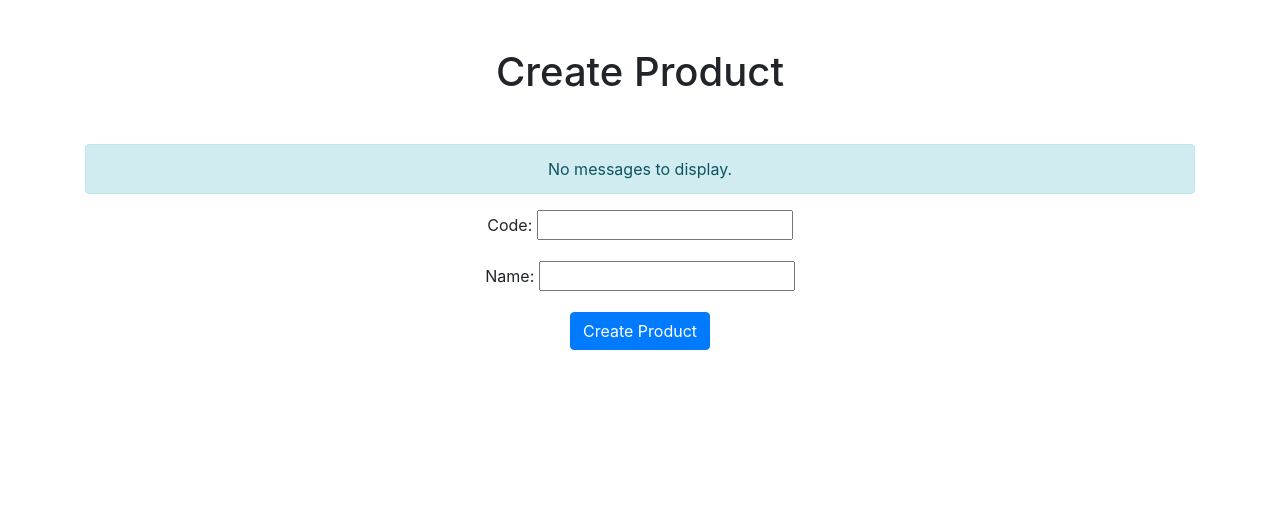
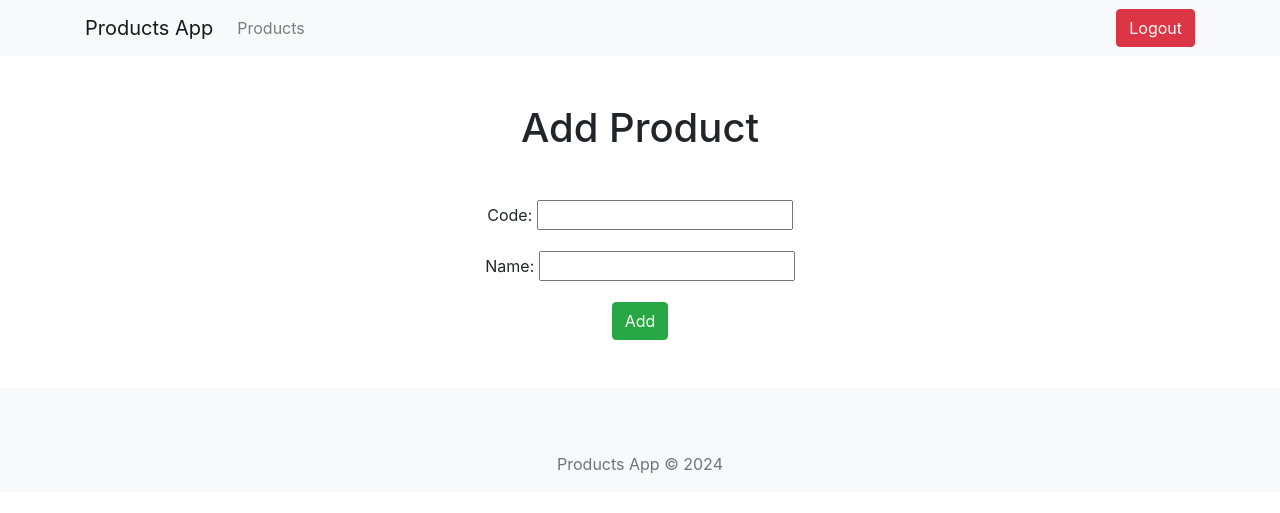
Before and after one commit to Ahmedmaghrapy11/django-product-test, a Django app: page /create in a window 1280 px wide. Shown: the top 513 px of the page. Run offline with Django 5.2, Linux system fonts and the light colour scheme; the visitor is signed in with stand-in values (Sample User, id 1); some libraries are stand-ins or nearby versions.

Commit message:
make base template | make edit & delete products | modify front-end

```diff
--- a/main_app/models.py
+++ b/main_app/models.py
@@ -3,7 +3,7 @@ from django.contrib.auth.models import User
 
 class Product(models.Model):
     user = models.ForeignKey(User, on_delete=models.CASCADE)
-    code = models.CharField(max_length=50, unique=True)
+    code = models.CharField(max_length=50)
     name = models.CharField(max_length=100)
 
     def __str__(self):
--- /dev/null
+++ b/main_app/templates/base.html
@@ -0,0 +1,53 @@
+<!DOCTYPE html>
+<html lang="en">
+<head>
+    <meta charset="UTF-8">
+    <meta name="viewport" content="width=device-width, initial-scale=1.0">
+    <title>{% block title %}Products App{% endblock %}</title>
+    <!-- Bootstrap CSS -->
+    <link href="https://stackpath.bootstrapcdn.com/bootstrap/4.5.2/css/bootstrap.min.css" rel="stylesheet">
+    <style>
+    </style>
+</head>
+<body>
+    <nav class="navbar navbar-expand-lg navbar-light bg-light">
+        <div class="container">
+            <button class="navbar-toggler" type="button" data-toggle="collapse" data-target="#navbarSupportedContent" aria-controls="navbarSupportedContent" aria-expanded="false" aria-label="Toggle navigation">
+                <span class="navbar-toggler-icon"></span>
+            </button>
+            <a class="navbar-brand" href="{% url 'products_list' %}">Products App</a>
+            <div class="collapse navbar-collapse" id="navbarSupportedContent">
+                <ul class="navbar-nav mr-auto">
+                    <li class="nav-item">
+                        <a class="nav-link" href="{% url 'products_list' %}">Products</a>
+                    </li>
+                </ul>
+                <ul class="navbar-nav ml-auto">
+                    <li class="nav-item">
+                        <form action="{% url 'logout' %}" method="post">
+                            {% csrf_token %}
+                            <button type="submit" class="btn btn-danger">Logout</button>
+                        </form>
+                    </li>
+                </ul>
+            </div>
+        </div>
+    </nav>
+
+    <div class="container">
+        {% block content %}
+
+        {% endblock %}
+    </div>
+
+    <footer class="footer mt-auto py-3 bg-light">
+        <div class="container text-center mt-5">
+            <span class="text-muted">Products App &copy; {% now "Y" %}</span>
+        </div>
+    </footer>
+
+    <script src="https://code.jquery.com/jquery-3.5.1.slim.min.js"></script>
+    <script src="https://cdn.jsdelivr.net/npm/@popperjs/core@2.5.4/dist/umd/popper.min.js"></script>
+    <script src="https://stackpath.bootstrapcdn.com/bootstrap/4.5.2/js/bootstrap.min.js"></script>
+</body>
+</html>
--- a/main_app/templates/products/create_product.html
+++ b/main_app/templates/products/create_product.html
@@ -1,28 +1,14 @@
-<!-- create_product.html -->
+{% extends 'base.html' %}
+{% block title %} Add Product {% endblock %}
+{% block content %}
+<h1 class="text-center m-5">Add Product</h1>
+{% if messages %}
+    {% for message in messages %}
+        <div class="alert alert-{{ message.tags }}">{{ message }}</div>
+    {% endfor %}
+{% endif %}
 
-<!DOCTYPE html>
-<html lang="en">
-  <head>
-    <meta charset="UTF-8" />
-    <meta name="viewport" content="width=device-width, initial-scale=1.0" />
-    <title>Create Product</title>
-    <!-- Bootstrap CSS -->
-    <link
-      href="https://stackpath.bootstrapcdn.com/bootstrap/4.5.2/css/bootstrap.min.css"
-      rel="stylesheet"
-    />
-  </head>
-  <body>
-    <div class="container">
-      <h1 class="text-center m-5">Create Product</h1>
-      <div class="text-center">
-        {% if messages %} {% for message in messages %}
-        <div class="alert alert-{{ message.tags }}" role="alert">
-          {{ message }}
-        </div>
-        {% endfor %} {% else %}
-        <div class="alert alert-info" role="alert">No messages to display.</div>
-        {% endif %}
+  <div class="text-center m-5">
     <form method="post">
       {% csrf_token %}
       <div class="form-group">
@@ -31,9 +17,7 @@
       <div class="form-group">
         {{ form.name.label_tag }} {{ form.name }}
       </div>
-          <button type="submit" class="btn btn-primary">Create Product</button>
+      <button type="submit" class="btn btn-success">Add</button>
     </form>
   </div>
-    </div>
-  </body>
-</html>
+{% endblock %}
--- a/main_app/urls.py
+++ b/main_app/urls.py
@@ -1,10 +1,12 @@
 from django.urls import path
-from .views import products_list, create_product
+from .views import products_list, create_product, update_product, delete_product
 from django.contrib.auth import views as auth_views
 
 urlpatterns = [
     path('', products_list, name='products_list'),
     path('create', create_product, name='create_product'),
+    path('<int:pk>/update/', update_product, name='update_product'),
+    path('<int:pk>/delete/', delete_product, name='delete_product'),
     path('login', auth_views.LoginView.as_view(template_name='login.html'), name='login'),
     path('logout', auth_views.LogoutView.as_view(), name='logout'),
 ]
--- a/main_app/views.py
+++ b/main_app/views.py
@@ -1,5 +1,6 @@
-from django.shortcuts import render, redirect
+from django.shortcuts import render, redirect, get_object_or_404
 from django.contrib.auth.decorators import login_required
+from django.db import IntegrityError
 from django.contrib.auth.models import User
 from django.contrib.auth import login, logout, authenticate
 from django.contrib import messages
@@ -21,20 +22,37 @@ def create_product(request):
     if request.method == 'POST':
         form = ProductForm(request.POST)
         if form.is_valid():
-            code = form.cleaned_data['code']
-            if Product.objects.filter(code=code).exists():
-                messages.error(request, f"A product with code '{code}' already exists.")
-                return redirect('create_product')
-            else:
+            try:
                 product = form.save(commit=False)
                 product.user = request.user
                 product.save()
                 messages.success(request, "Product created successfully.")
                 return redirect('products_list')
+            except IntegrityError:
+                messages.error(request, "A product with this code already exists. Please enter a unique code.")
+                return render(request, 'create_product.html', {'form': form})
     else:
         form = ProductForm()
     return render(request, 'products/create_product.html', {'form': form})
 
+@login_required
+def update_product(request, pk):
+    product = get_object_or_404(Product, pk=pk)
+    if request.method == 'POST':
+        form = ProductForm(request.POST, instance=product)
+        if form.is_valid():
+            form.save()
+            return redirect('products_list')
+    else:
+        form = ProductForm(instance=product)
+    return render(request, 'products/update_product.html', {'form': form})
+
+@login_required
+def delete_product(request, pk):
+    product = get_object_or_404(Product, pk=pk)
+    if request.method == 'POST':
+        product.delete()
+        return redirect('products_list')
 
 # authentication
 def login_view(request):
@@ -51,4 +69,4 @@ def login_view(request):
 
 def logout_view(request):
     logout(request)
-    return render(request, 'logout.html')
+    return render(request, 'users/logout.html')
```
Also changed, not shown: main_app/templates/products/products_list.html (+31 -26 lines), main_app/templates/products/update_product.html (added, +12 -0 lines), main_app/migrations/0003_alter_product_code.py (added). Lines whose indentation alone changed are shown as unchanged.
